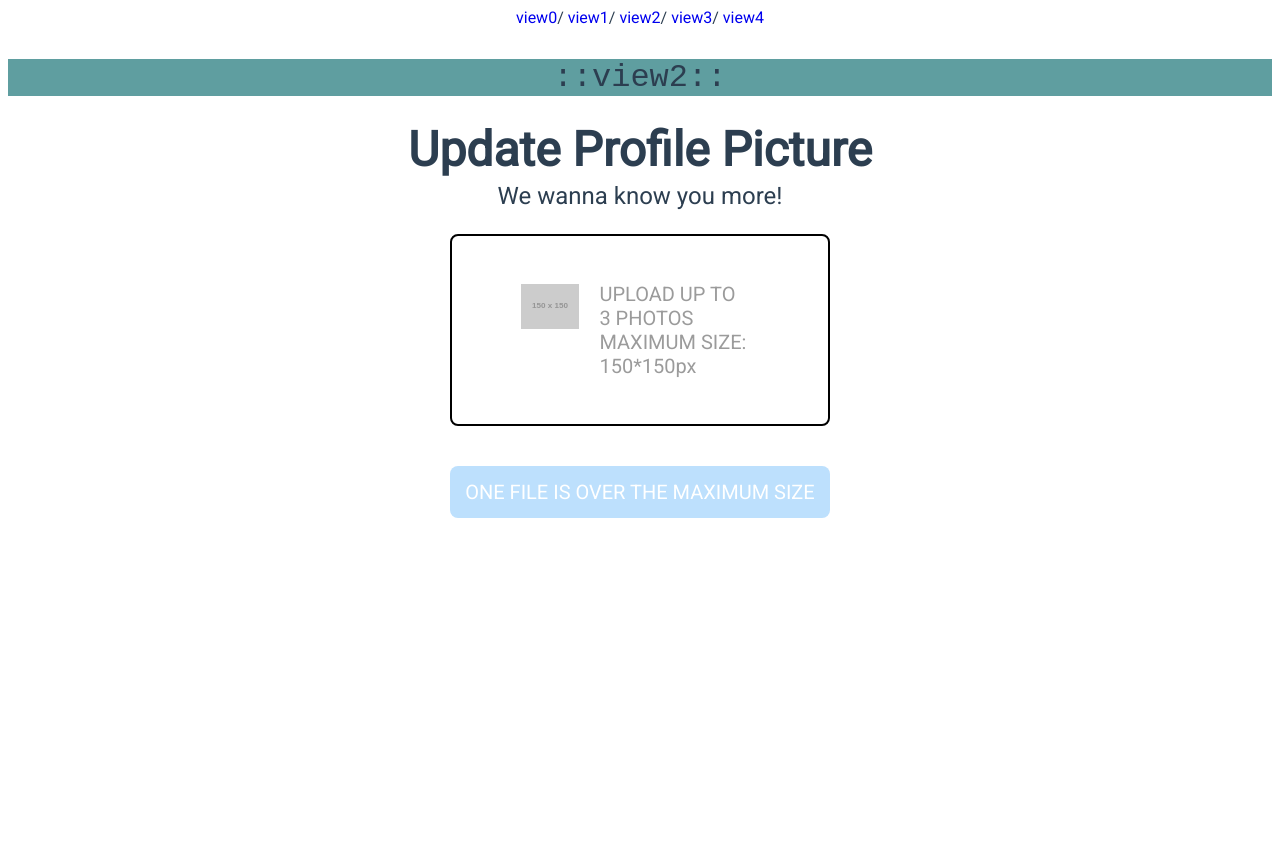
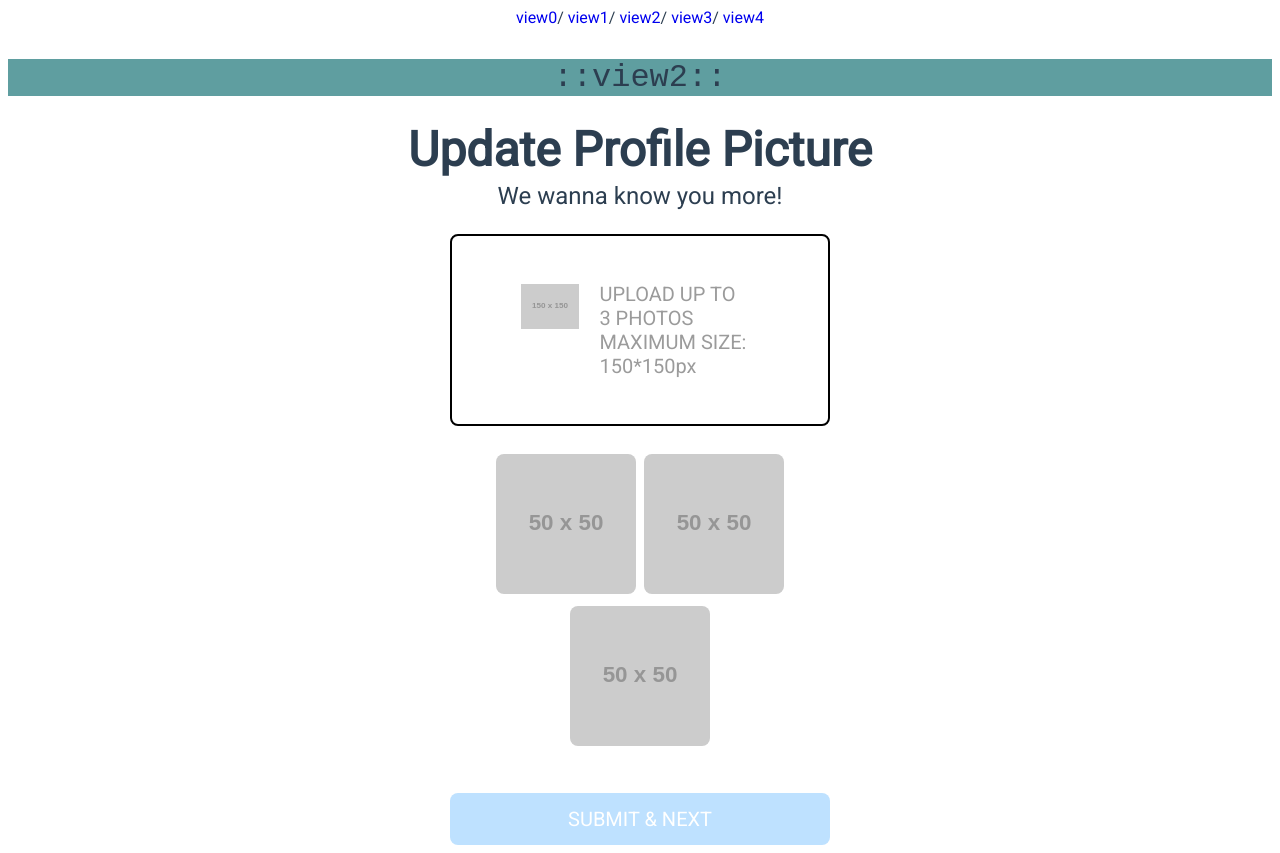
Before and after one commit to rosethorn999/hexschool_F2E_week6, a Vue app: page /#/ in a window 1280 px wide. Both pictures are taken after a click on the link "view2". Before the commit the page ends 800 px from the top, so only its background shows below. Built offline with nearby package versions, Linux system fonts and the light colour scheme.

Commit message:
View2 邏輯

```diff
--- a/src/components/view0.vue
+++ b/src/components/view0.vue
@@ -118,7 +118,7 @@ input::placeholder {
   padding: 12px 20px;
 }
 #button {
-  background: #BDE0FD;
+  background: #0275d8;
   border: 0;
   width: 100%;
   height: 52px;
--- a/src/components/view2.vue
+++ b/src/components/view2.vue
@@ -6,18 +6,23 @@
       We wanna know you more!
     </p>
     <form class="form-area">
-      <div class="upload-up-area">
+      <div class="upload-up-area" :class="{draging:onDragover}" @drop="drop($event)" @dragover="allowDrop($event)" @dragleave="dragleave($event)">
           <img src="http://via.placeholder.com/150x150">
           <div class="txt-area">
             <span>UPLOAD UP TO 3 PHOTOS</span>
             <span>MAXIMUM SIZE: 150*150px</span>
           </div>
-          <!-- <img src="http://via.placeholder.com/50x50">
-          <img src="http://via.placeholder.com/50x50">
-          <img src="http://via.placeholder.com/50x50"> -->
       </div>
 
-      <input id="button"  type="button" value="ONE FILE IS OVER THE MAXIMUM SIZE">
+      <input id="alarmButton" type="button" v-show="isOverSize" value="ONE FILE IS OVER THE MAXIMUM SIZE">
+
+      <div class="preview">
+        <img id="preview0" src="http://via.placeholder.com/50x50">
+        <img id="preview1" src="http://via.placeholder.com/50x50">
+        <img id="preview2" src="http://via.placeholder.com/50x50">
+      </div>
+
+      <input id="button" type="button" value="SUBMIT & NEXT" :disabled="formError" @click="send">
     </form>
   </div>
 </template>
@@ -27,6 +32,66 @@ export default {
   name: "view2",
   props: {
     msg: String
+  },
+  data: function() {
+    return {
+      indexOfImage: 0,
+      isOverSize: false,
+      onDragover: false
+    };
+  },
+  computed: {
+    formError: function() {
+      return this.indexOfImage === 0 || this.isOverSize;
+    }
+  },
+  methods: {
+    send: function() {
+      this.$emit("goNext");
+    },
+    drop: function(event) {
+      this.onDragover = false;
+      this.indexOfImage = 0;
+      this.isOverSize = false;
+      let that = this;
+      event.preventDefault();
+      var dt = event.dataTransfer;
+      var files = dt.files;
+      for (var i = 0; i < files.length; i++) {
+        var file = files[i];
+        var reader = new FileReader();
+        reader.readAsDataURL(file);
+        reader.addEventListener(
+          "loadend",
+          function(e) {
+            var bin = this.result;
+            var img = document.createElement("img");
+            img.file = file;
+            img.src = bin;
+            // console.log(that.isOverSize);
+            if (that.isOverSize === false) {
+              let tooBig = img.naturalWidth > 150 || img.naturalHeight > 150;
+              console.log(img.width + "," + img.height);
+              if (tooBig) {
+                that.isOverSize = tooBig;
+              }
+            }
+            // document.querySelector(".preview").appendChild(img);
+            document.querySelector("#preview" + that.indexOfImage).src = bin;
+            that.indexOfImage++;
+          },
+          false
+        );
+      }
+    },
+    allowDrop: function(event) {
+      this.onDragover = true;
+      event.preventDefault();
+    },
+    dragleave: function() {
+      this.onDragover = false;
+      event.preventDefault();
+    }
   }
 };
 </script>
@@ -52,6 +117,10 @@ export default {
   border: 2px solid #000;
   border-radius: 8px;
 }
+.draging {
+  border: 2px dotted #f5a623;
+  border-radius: 8px;
+}
 .upload-up-area img {
   width: 58px;
   height: 45px;
@@ -67,8 +136,38 @@ export default {
   color: #9b9b9b;
   line-height: 24px;
 }
+.preview {
+  margin-top: 24px;
+  text-align: center;
+}
+.preview img {
+  box-sizing: border-box;
+  height: 140px;
+  width: 140px;
+  margin: 1%;
+  border-radius: 8px;
+}
+.preview img:hover {
+  opacity: 0.8;
+}
+#button[disabled] {
+  background: #bee1ff;
+}
 #button {
-  background: #bde0fd;
+  background: #0275d8;
+  border: 0;
+  width: 100%;
+  height: 52px;
+  border-radius: 8px;
+  margin-top: 40px;
+  font-family: "Roboto" !important;
+  font-size: 20px;
+  color: white;
+  cursor: pointer;
+}
+
+#alarmButton {
+  background: #f5a623;
   border: 0;
   width: 100%;
   height: 52px;
--- a/src/views/Home.vue
+++ b/src/views/Home.vue
@@ -7,7 +7,7 @@
    <a href="#" @click="changeView(4)">view4</a>
    <view0 v-if="currentView===0" @goNext="changeView(1)"/>
    <view1 v-else-if="currentView===1" @goNext="changeView(2)"/>
-   <view2 v-else-if="currentView===2"/>
+   <view2 v-else-if="currentView===2" @goNext="changeView(3)"/>
    <view3 v-else-if="currentView===3" @goNext="changeView(4)"/>
    <view4 v-else-if="currentView===4" @goNext="changeView(0)"/>
   </div>
```
